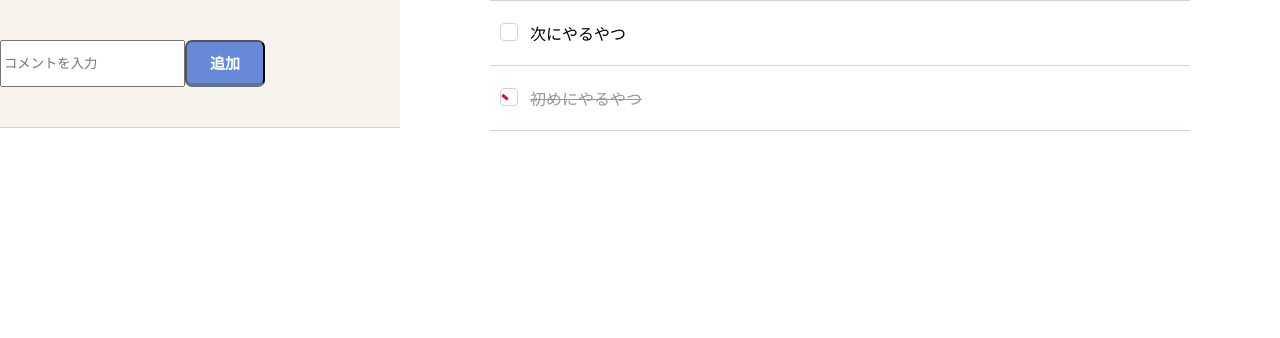
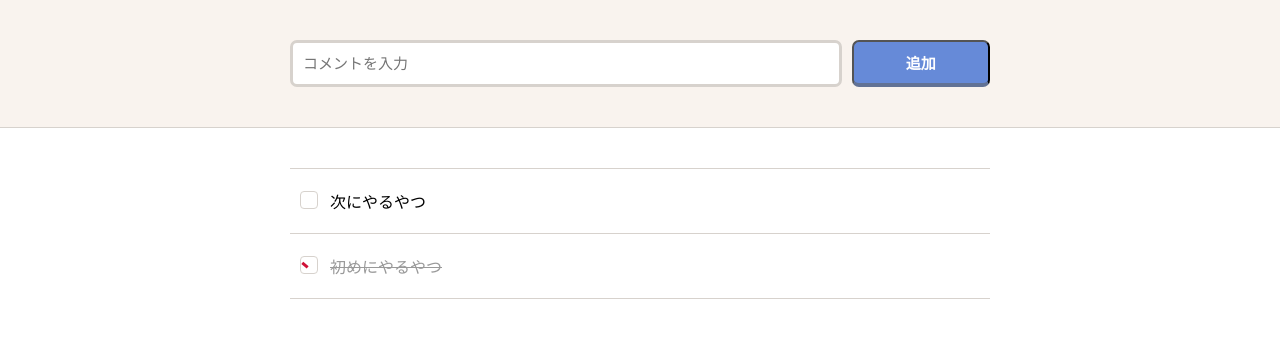
Before and after one commit to kawanomakoto/react-todo, a React (Create React App) app: page / in a window 1280 px wide. Shown: the top 338 px of the page. Built offline with nearby package versions, Linux system fonts and the light colour scheme.

Commit message:
元に戻す

```diff
--- a/src/App.tsx
+++ b/src/App.tsx
@@ -21,13 +21,9 @@ const App: React.FC = () => {
     const [tasks, setTasks] = useState(initialState)
 
     return (
-        <div className="sidebar-layout">
-            <div>
-                <TaskInput setTasks={setTasks} tasks={tasks} />
-            </div>
-            <div>
-                <TaskList setTasks={setTasks} tasks={tasks} />
-            </div>
+        <div>
+            <TaskInput setTasks={setTasks} tasks={tasks} />
+            <TaskList setTasks={setTasks} tasks={tasks} />
         </div>
     )
 }
--- a/src/components/TaskInput.tsx
+++ b/src/components/TaskInput.tsx
@@ -38,6 +38,7 @@ const TaskInput: React.FC<Props> = ({ setTasks, tasks }) => {
                     <input
                         type="text"
                         placeholder="コメントを入力"
+                        className="input"
                         value={inputTitle}
                         onChange={handleInputChange}
                     />
```
Also changed, not shown: 6 other files (tests, documents, lock files or other folders).
